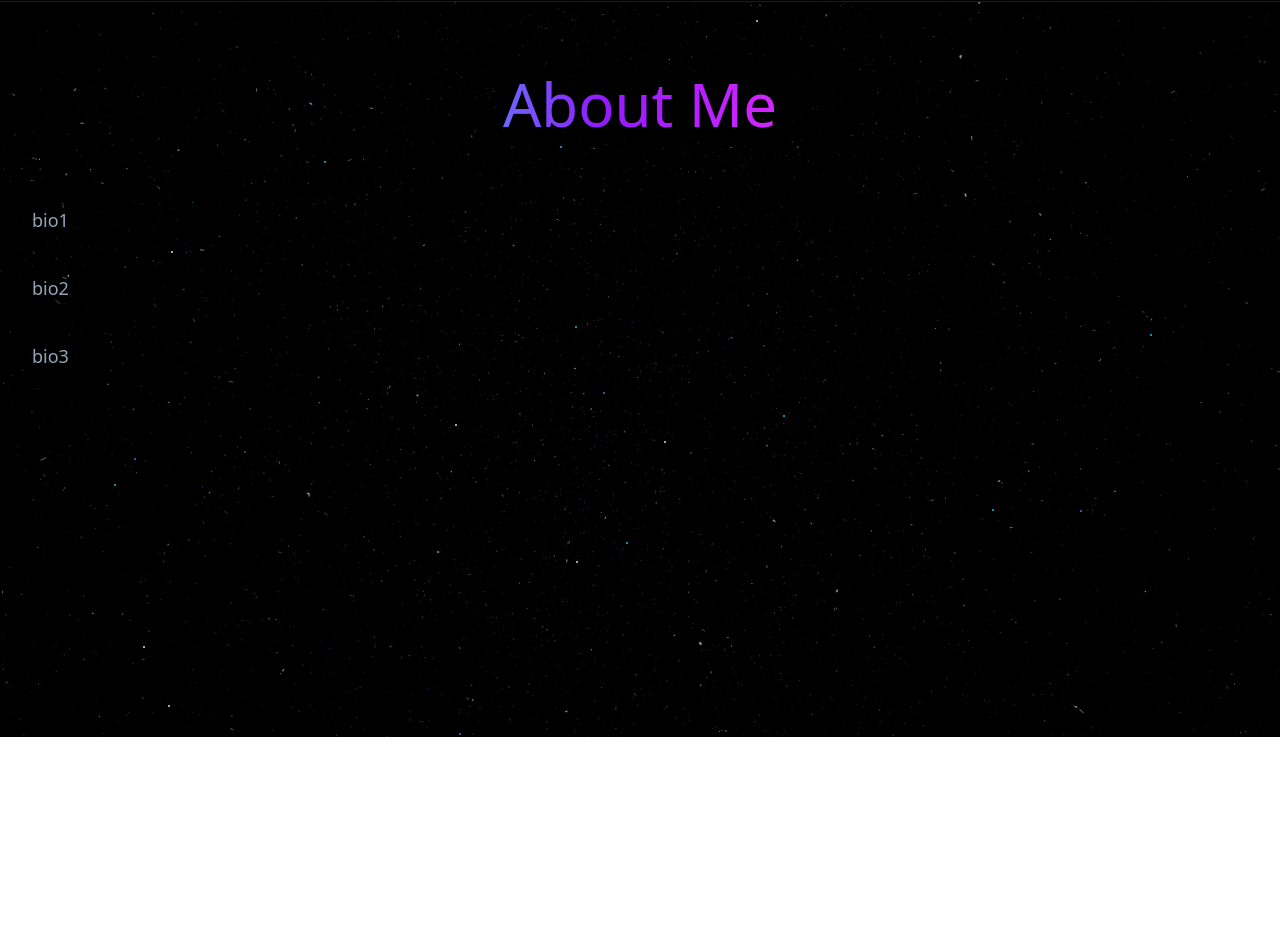
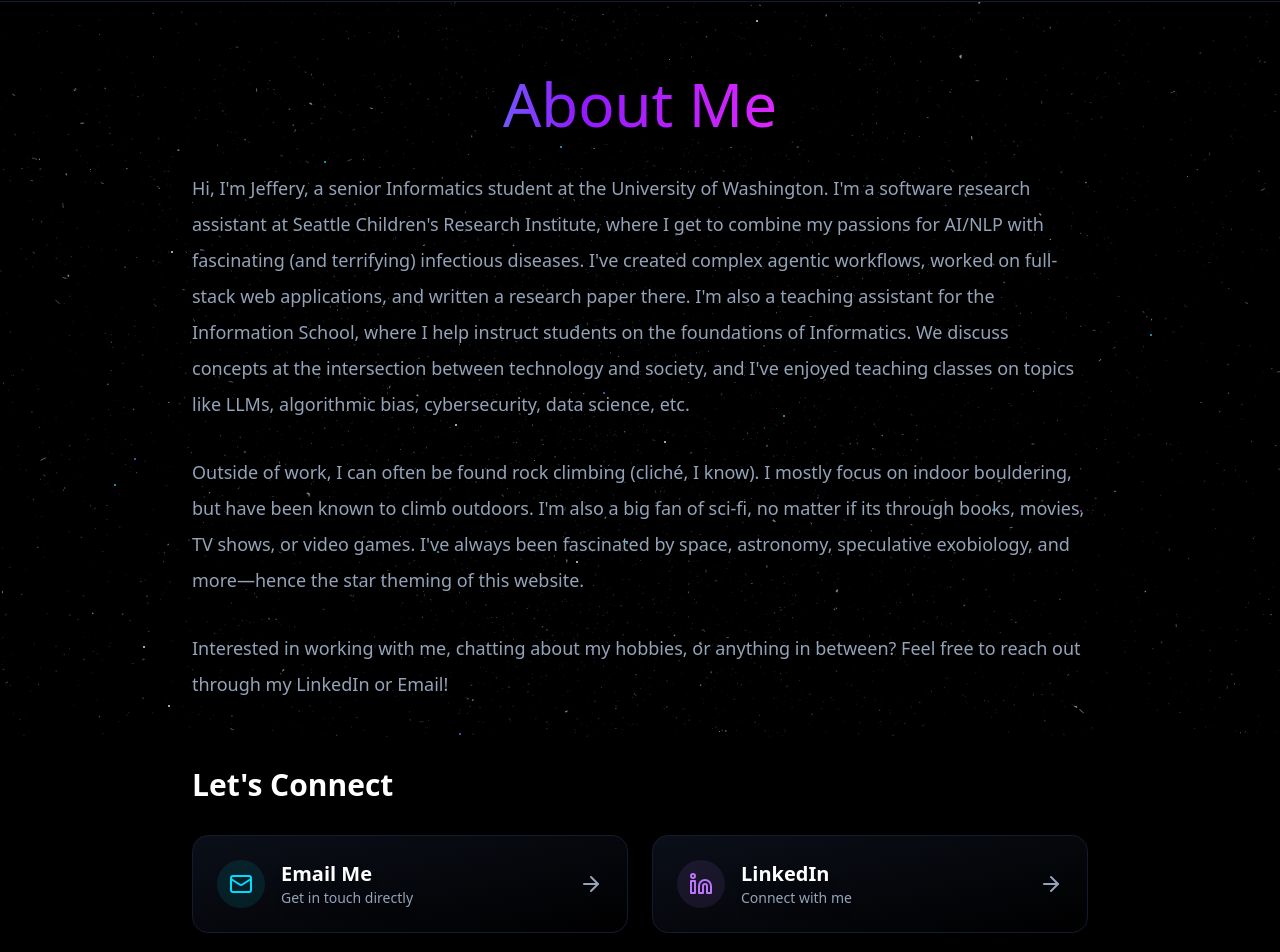
Before and after one commit to jeffery-ye/personal-website, a React app in the folder frontend/: page /about in a window 1280 px wide. Shown: the part 63-1015 px from the top of the page. Before the commit the page ends 800 px from the top, so only its background shows below. Built offline with nearby package versions, Linux system fonts and the light colour scheme; the HTML template or start-up script is replaced by a standard one.

Commit message:
added content for about

```diff
--- a/frontend/src/data/content.js
+++ b/frontend/src/data/content.js
@@ -14,9 +14,9 @@ export const content = {
     intro: "I'm a graduating senior at the University of Washington, specializing in Software and AI. Currently, I work as a Software Research Assistant at Seattle Children's, where I build autonomous AI agents to accelerate research workflows. I'm also a teaching assistant at the Information School, where I introduce students to concepts like Machine Learning, Large Language Models, and AI Ethics.",
 
     bio: [
-      "bio1",
-      "bio2",
-      "bio3"
+      "Hi, I'm Jeffery, a senior Informatics student at the University of Washington. I'm a software research assistant at Seattle Children's Research Institute, where I get to combine my passions for AI/NLP with fascinating (and terrifying) infectious diseases. I've created complex agentic workflows, worked on full-stack web applications, and written a research paper there. I'm also a teaching assistant for the Information School, where I help instruct students on the foundations of Informatics. We discuss concepts at the intersection between technology and society, and I've enjoyed teaching classes on topics like LLMs, algorithmic bias, cybersecurity, data science, etc.",
+      "Outside of work, I can often be found rock climbing (cliché, I know). I mostly focus on indoor bouldering, but have been known to climb outdoors. I'm also a big fan of sci-fi, no matter if its through books, movies, TV shows, or video games. I've always been fascinated by space, astronomy, speculative exobiology, and more—hence the star theming of this website.",
+      "Interested in working with me, chatting about my hobbies, or anything in between? Feel free to reach out through my LinkedIn or Email!"
     ]
   },
 
--- a/frontend/src/pages/About.jsx
+++ b/frontend/src/pages/About.jsx
@@ -1,18 +1,24 @@
-import headshot from '../assets/headshot.png';
+import { Mail, Linkedin, ArrowRight } from 'lucide-react';
 import { content } from '../data/content';
 import GradientText from '../components/GradientText';
+
 const About = () => {
   return (
-    <div className="pt-10 pb-20 space-y-16">
+    // CHANGED:
+    // 1. Reverted 'pt-0' back to 'pt-10' (so the page isn't jammed at the very top).
+    // 2. Reduced 'space-y-16' to 'space-y-8' (This pulls "Let's Connect" much closer to the Bio).
+    <div className="pt-10 pb-20 space-y-8 max-w-4xl mx-auto">
+
+      {/* Header */}
       <GradientText
         colors={["#26efff","#921aff","#fa2bff"]}
         animationSpeed={3}
         showBorder={false}
         yoyo={false}
-        className="text-4xl md:text-6xl font-bold leading-tight"
-        >
+        className="text-4xl md:text-6xl font-bold leading-tight drop-shadow-lg"
+      >
         About Me
-        </GradientText>
+      </GradientText>
 
       <div className="space-y-8 text-lg text-star-400 leading-loose">
         {content.about.bio.map((paragraph, index) => (
@@ -22,9 +28,53 @@ const About = () => {
         ))}
       </div>
 
-      {/* Optional: Add a "Fun Facts" or "Hobbies" section here later */}
+      {/* The "Let's Connect" Section */}
+      <div className="pt-8 border-t border-space-800">
+        <h2 className="text-3xl font-bold text-white mb-8 drop-shadow-lg">
+          Let's Connect
+        </h2>
+
+        <div className="grid grid-cols-1 md:grid-cols-2 gap-6">
+
+          <a
+            href="mailto:s.jeffery.ye@gmail.com"
+            className="group flex items-center justify-between p-6 rounded-2xl bg-gradient-to-br from-space-900 to-space-950 border border-space-800 hover:border-nebula-cyan/50 transition-all duration-300 hover:shadow-[0_0_30px_-5px_rgba(34,211,238,0.15)] drop-shadow-lg"
+          >
+            <div className="flex items-center gap-4">
+              <div className="p-3 rounded-full bg-nebula-cyan/10 text-nebula-cyan group-hover:bg-nebula-cyan group-hover:text-space-950 transition-colors">
+                <Mail size={24} />
+              </div>
+              <div>
+                <h3 className="text-xl font-bold text-white group-hover:text-nebula-cyan transition-colors drop-shadow-lg">Email Me</h3>
+                <p className="text-star-400 text-sm drop-shadow-lg">Get in touch directly</p>
+              </div>
+            </div>
+            <ArrowRight className="text-star-400 group-hover:text-nebula-cyan group-hover:translate-x-1 transition-transform" />
+          </a>
+
+          <a
+            href="https://linkedin.com/in/jefferyye"
+            target="_blank"
+            rel="noopener noreferrer"
+            className="group flex items-center justify-between p-6 rounded-2xl bg-gradient-to-br from-space-900 to-space-950 border border-space-800 hover:border-nebula-purple/50 transition-all duration-300 hover:shadow-[0_0_30px_-5px_rgba(168,85,247,0.15)] drop-shadow-lg"
+          >
+            <div className="flex items-center gap-4">
+              <div className="p-3 rounded-full bg-nebula-purple/10 text-nebula-purple group-hover:bg-nebula-purple group-hover:text-white transition-colors">
+                <Linkedin size={24} />
+              </div>
+              <div>
+                <h3 className="text-xl font-bold text-white group-hover:text-nebula-purple transition-colors drop-shadow-lg">LinkedIn</h3>
+                <p className="text-star-400 text-sm drop-shadow-lg">Connect with me</p>
+              </div>
+            </div>
+            <ArrowRight className="text-star-400 group-hover:text-nebula-purple group-hover:translate-x-1 transition-transform" />
+          </a>
+
+        </div>
+      </div>
 
     </div>
   );
 };
+
 export default About;
--- a/frontend/src/pages/Home.jsx
+++ b/frontend/src/pages/Home.jsx
@@ -1,5 +1,5 @@
 import { Link } from 'react-router-dom';
-import { ArrowRight, FileText } from 'lucide-react';
+import { ArrowRight, FileText, Github, Linkedin } from 'lucide-react';
 import headshot from '../assets/headshot.png';
 import { content } from '../data/content';
 import GradientText from '../components/GradientText';
@@ -8,10 +8,7 @@ const Home = () => {
   return (
     <div className="pt-10 pb-40 flex flex-col justify-center min-h-[calc(100vh-100px)]">
 
-      {/* SECTION 1: The Hook (Elevator Pitch + Headshot) */}
-      <div className="flex flex-col-reverse md:flex-row items-center gap-12 md:gap-20">
-
-        {/* Left: The Pitch */}
+    <div className="flex flex-col-reverse md:flex-row items-center gap-12 md:gap-10">
         <div className="flex-1 space-y-8 text-center md:text-left">
           <div className="space-y-4">
 
@@ -19,16 +16,16 @@ const Home = () => {
               colors={["#22D3EE", "#A855F7", "#EC4899"]}
               animationSpeed={3}
               showBorder={false}
-              className="text-4xl md:text-6xl font-bold leading-tight pb-2 md:mx-0 md:ml-3"
+              className="text-4xl md:text-6xl font-bold leading-tight pb-2 md:mx-0 md:ml-2"
             >
               Hi, I'm Jeffery
             </GradientText>
 
-            <h2 className="text-xl md:text-2xl text-nebula-cyan font-medium drop-shadow-lg md:ml-4">
+            <h2 className="text-xl md:text-2xl text-nebula-cyan font-medium drop-shadow-lg md:ml-3">
               {content.hero.subtitle}
             </h2>
 
-            <p className="text-lg md:text-xl text-star-400 leading-relaxed max-w-2xl mx-auto md:mx-0 drop-shadow-lg md:ml-4">
+            <p className="text-lg md:text-xl text-star-400 leading-relaxed max-w-2xl mx-auto md:mx-0 drop-shadow-lg md:ml-3">
               {content.about.intro}
             </p>
           </div>
@@ -44,20 +41,37 @@ const Home = () => {
 
             <Link
               to="/resume"
-              className="inline-flex items-center gap-2 px-6 py-3 border border-space-800 text-star-100 font-medium rounded-full hover:border-nebula-purple hover:text-nebula-purple transition-colors duration-300 drop-shadow-lg"
+              className="inline-flex items-center gap-2 px-6 py-3 border-2 border-nebula-purple/50 text-star-100 font-medium rounded-full hover:bg-nebula-purple/10 hover:border-nebula-purple hover:text-white transition-all duration-300 drop-shadow-lg"
             >
               <FileText size={18} />
               Resume
             </Link>
+
+            <div className="flex items-center gap-4 ml-2">
+              <a
+                href="https://linkedin.com/in/jefferyye"
+                target="_blank"
+                rel="noopener noreferrer"
+                className="inline-flex items-center gap-2 px-3 py-3 border-2 border-nebula-purple/50 text-star-100 font-medium rounded-full hover:bg-nebula-purple/10 hover:border-nebula-purple hover:text-white transition-all duration-300 drop-shadow-lg"
+              >
+                <Linkedin size={20} className="group-hover:scale-110 transition-transform" />
+              </a>
+
+              <a
+                href="https://github.com/jeffery-ye"
+                target="_blank"
+                rel="noopener noreferrer"
+                className="inline-flex items-center gap-2 px-3 py-3 border-2 border-nebula-purple/50 text-star-100 font-medium rounded-full hover:bg-nebula-purple/10 hover:border-nebula-purple hover:text-white transition-all duration-300 drop-shadow-lg"
+              >
+                <Github size={20} className="group-hover:scale-110 transition-transform" />
+              </a>
+            </div>
+
           </div>
         </div>
 
-        {/* Right: The Headshot */}
         <div className="relative group shrink-0">
-          {/* Glowing Ring Effect */}
-          <div className="absolute -inset-1 bg-gradient-to-r from-nebula-cyan to-nebula-purple rounded-full opacity-75 blur group-hover:opacity-100 transition duration-1000"></div>
-
-          <div className="relative w-48 h-48 md:w-72 md:h-72 rounded-full overflow-hidden border-4 border-space-900 shadow-2xl">
+            <div className="relative w-64 h-64 md:w-96 md:h-96 rounded-full overflow-hidden border-4 border-space-800 shadow-2xl">
             <img
               src={headshot}
               alt="Jeffery Ye"
```
